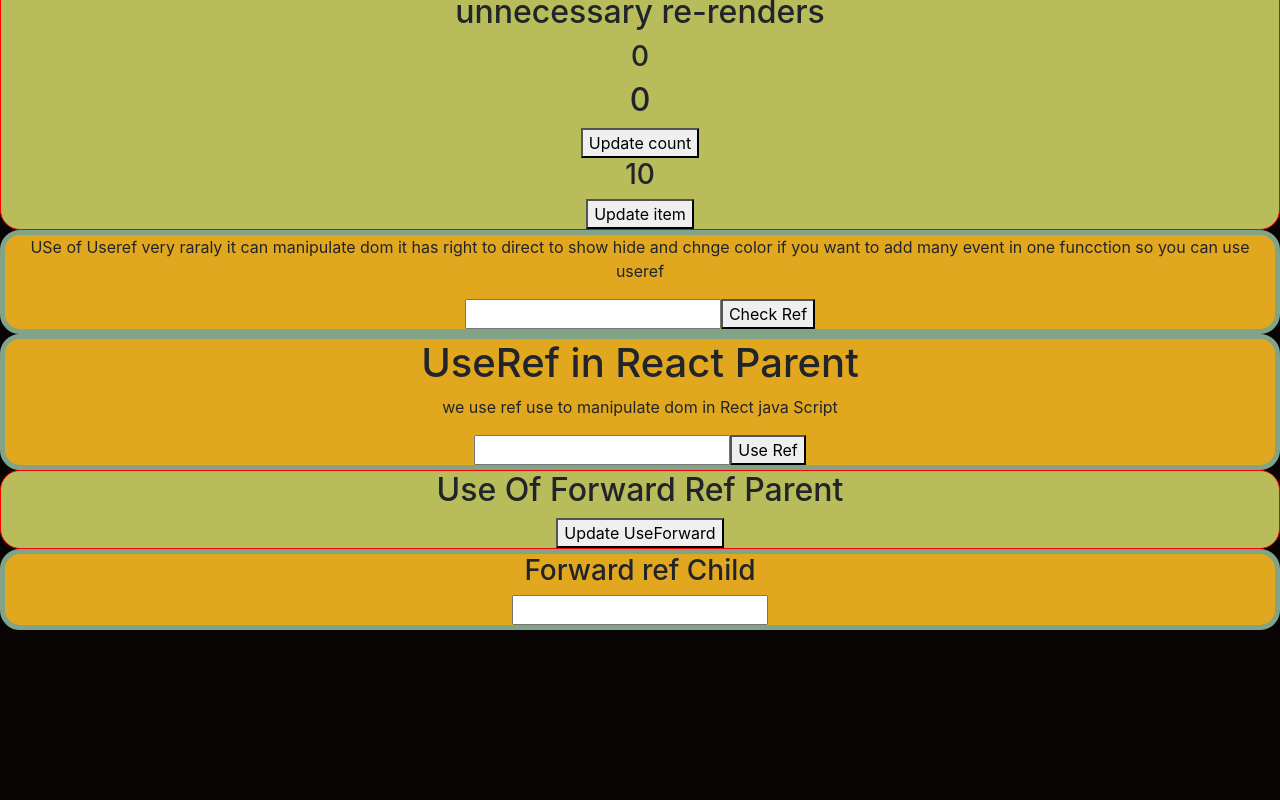
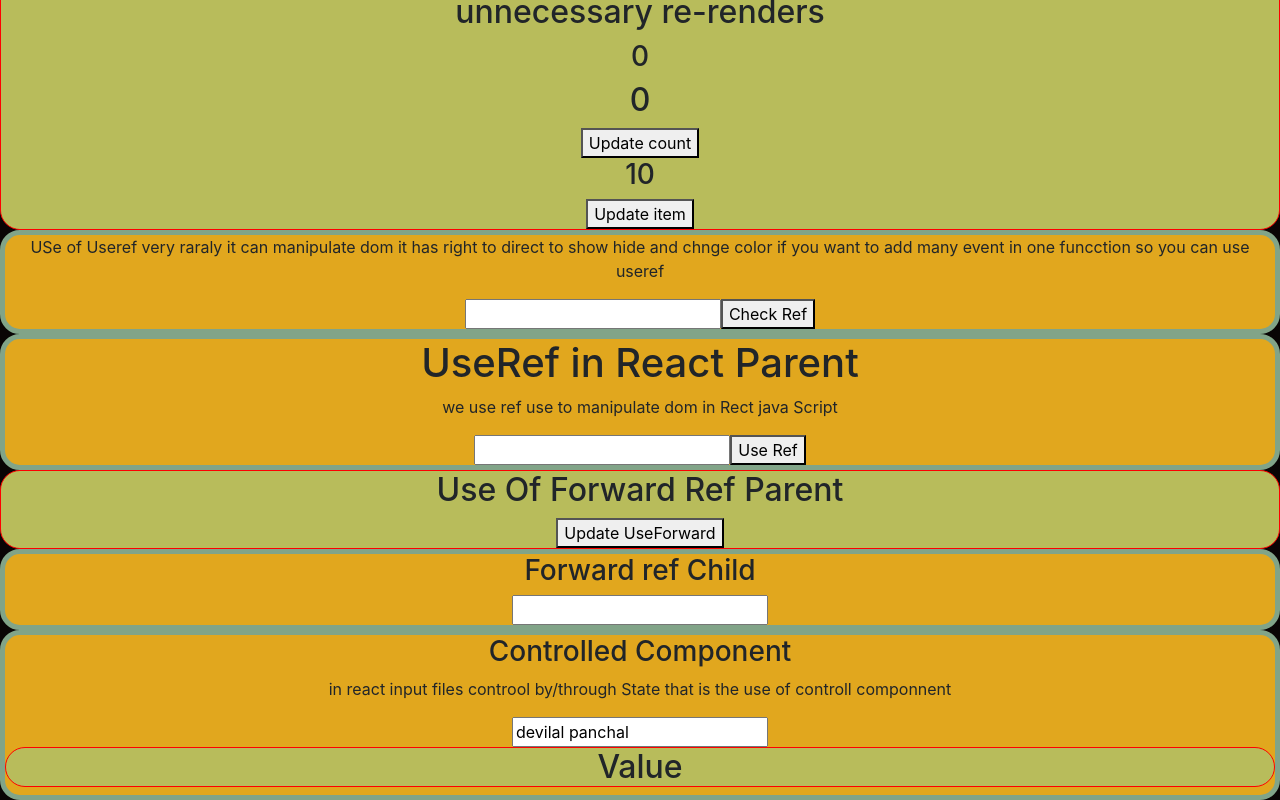
Before and after one commit to devilalpanchal/ReactYoutube01, a React (Create React App) app: page / in a window 1280 px wide. Shown: the part 5300-6100 px from the top of the page. Before the commit the page ends 5930 px from the top, so only its background shows below. Built offline with nearby package versions, Linux system fonts and the light colour scheme.

Commit message:
control com

```diff
--- /dev/null
+++ b/src/Component/ControlledCom.js
@@ -0,0 +1,18 @@
+import React, { useState } from "react";
+
+function ConrolComponent() {
+const [wel,setWel] = useState("")
+
+    return (
+        <>
+            <div className="app">
+                <h3>Controlled Component</h3>
+                <p>in react input files controol by/through State that is the use of controll componnent</p>
+                <input type="text" defaultValue={"devilal panchal"}  onChange={(e)=>setWel(e.target.value)}  />
+                <h2 className="App"> Value {wel}</h2>
+            </div>
+        </>
+    )
+}
+
+export default ConrolComponent;
--- a/src/Hooks/UseForChildComponent.js
+++ b/src/Hooks/UseForChildComponent.js
@@ -10,5 +10,4 @@ function ForwardChild(props,ref) {
         </>
     )
 }
-
-export default forwardRef(ForwardChild) ;
+export default forwardRef(ForwardChild);
--- a/src/index.js
+++ b/src/index.js
@@ -39,6 +39,7 @@ import Memo from './Hooks/UseMemo';
 import UseFefer from './Hooks/UseRefer';
 import FunctionalUSef from './Hooks/UseREfForFunctional';
 import ForwarRef from './Hooks/ForwardReff';
+import ConrolComponent from './Component/ControlledCom';
 const root = ReactDOM.createRoot(document.getElementById('root'));
 root.render(
   <React.StrictMode>
@@ -82,6 +83,7 @@ root.render(
     <UseFefer/>
     <FunctionalUSef/>
     <ForwarRef/>
+    <ConrolComponent/>
   </React.StrictMode>
 );
 reportWebVitals();
```
